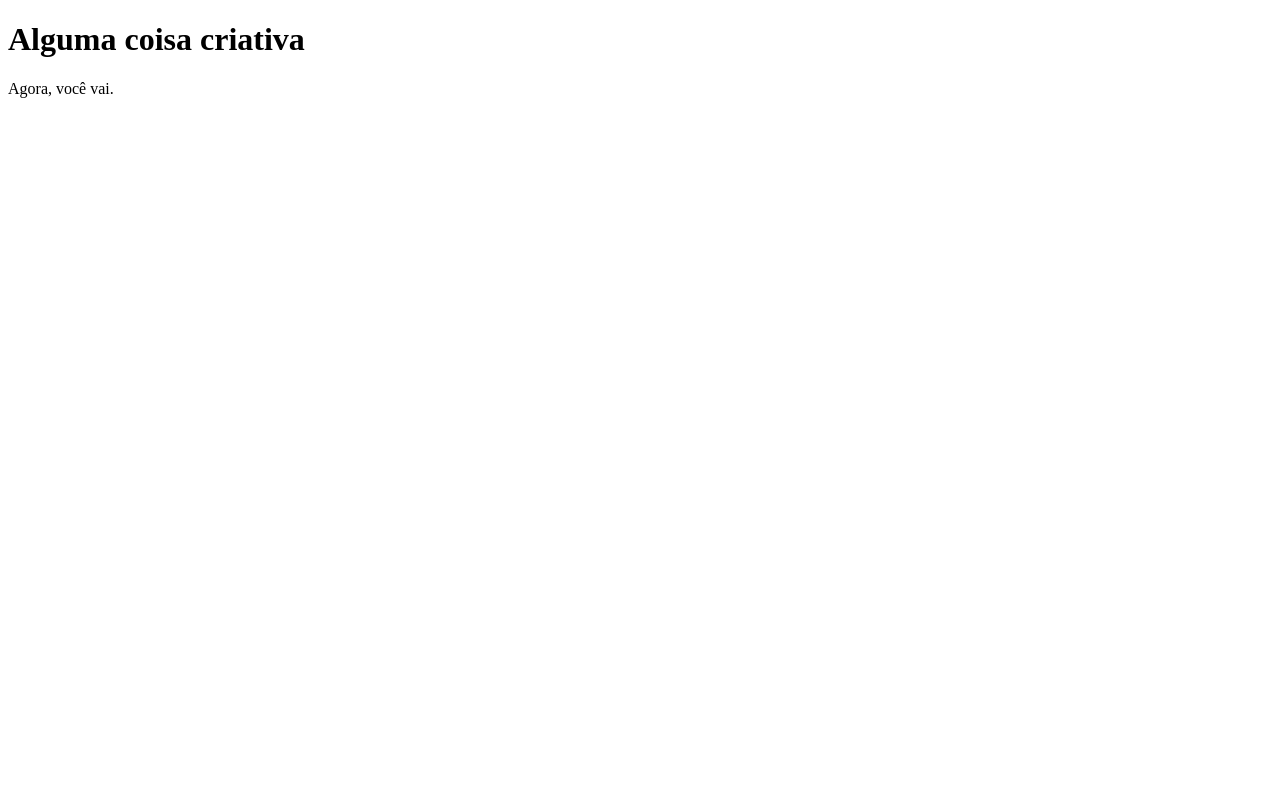
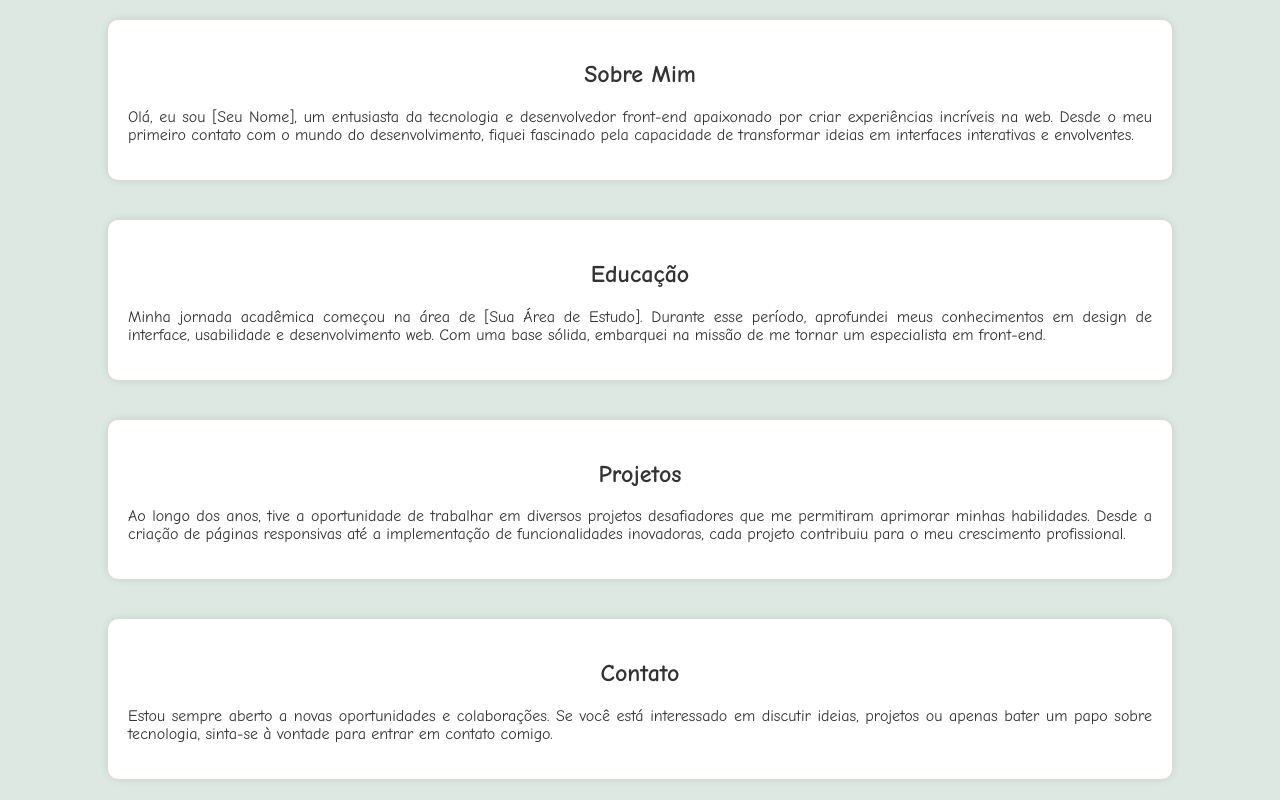
Before and after one commit to giovannamwt/giovannamwt.github.io, a plain HTML site: page index.html in a window 1280 px wide. Drawn offline with Linux system fonts and the light colour scheme.

Commit message:
agora já tem mais coisas

```diff
--- a/index.html
+++ b/index.html
@@ -3,10 +3,56 @@
 <head>
     <meta charset="UTF-8">
     <meta name="viewport" content="width=device-width, initial-scale=1.0">
-    <title>Document</title>
+    <style>
+        body {
+            margin: 0;
+            padding: 0;
+            display: flex;
+            flex-direction: column;
+            align-items: center;
+            background-color: #dce8e1; /* Cor de fundo tranquila */
+            font-family: 'Comic Sans MS', cursive, sans-serif;
+            color: #333;
+        }
+
+        section {
+            width: 80%;
+            margin: 20px 0;
+            padding: 20px;
+            background-color: #fff;
+            box-shadow: 0 0 10px rgba(0, 0, 0, 0.1);
+            border-radius: 10px;
+        }
+
+        h1 {
+            text-align: center;
+        }
+
+        p {
+            text-align: justify;
+        }
+    </style>
+    <title>Minha História como Desenvolvedor Front-End</title>
 </head>
-<h1>Alguma coisa criativa</h1>
 <body>
-    Agora, você vai.
+    <section>
+        <h1>Sobre Mim</h1>
+        <p>Olá, eu sou [Seu Nome], um entusiasta da tecnologia e desenvolvedor front-end apaixonado por criar experiências incríveis na web. Desde o meu primeiro contato com o mundo do desenvolvimento, fiquei fascinado pela capacidade de transformar ideias em interfaces interativas e envolventes.</p>
+    </section>
+
+    <section>
+        <h1>Educação</h1>
+        <p>Minha jornada acadêmica começou na área de [Sua Área de Estudo]. Durante esse período, aprofundei meus conhecimentos em design de interface, usabilidade e desenvolvimento web. Com uma base sólida, embarquei na missão de me tornar um especialista em front-end.</p>
+    </section>
+
+    <section>
+        <h1>Projetos</h1>
+        <p>Ao longo dos anos, tive a oportunidade de trabalhar em diversos projetos desafiadores que me permitiram aprimorar minhas habilidades. Desde a criação de páginas responsivas até a implementação de funcionalidades inovadoras, cada projeto contribuiu para o meu crescimento profissional.</p>
+    </section>
+
+    <section>
+        <h1>Contato</h1>
+        <p>Estou sempre aberto a novas oportunidades e colaborações. Se você está interessado em discutir ideias, projetos ou apenas bater um papo sobre tecnologia, sinta-se à vontade para entrar em contato comigo.</p>
+    </section>
 </body>
 </html>
```
